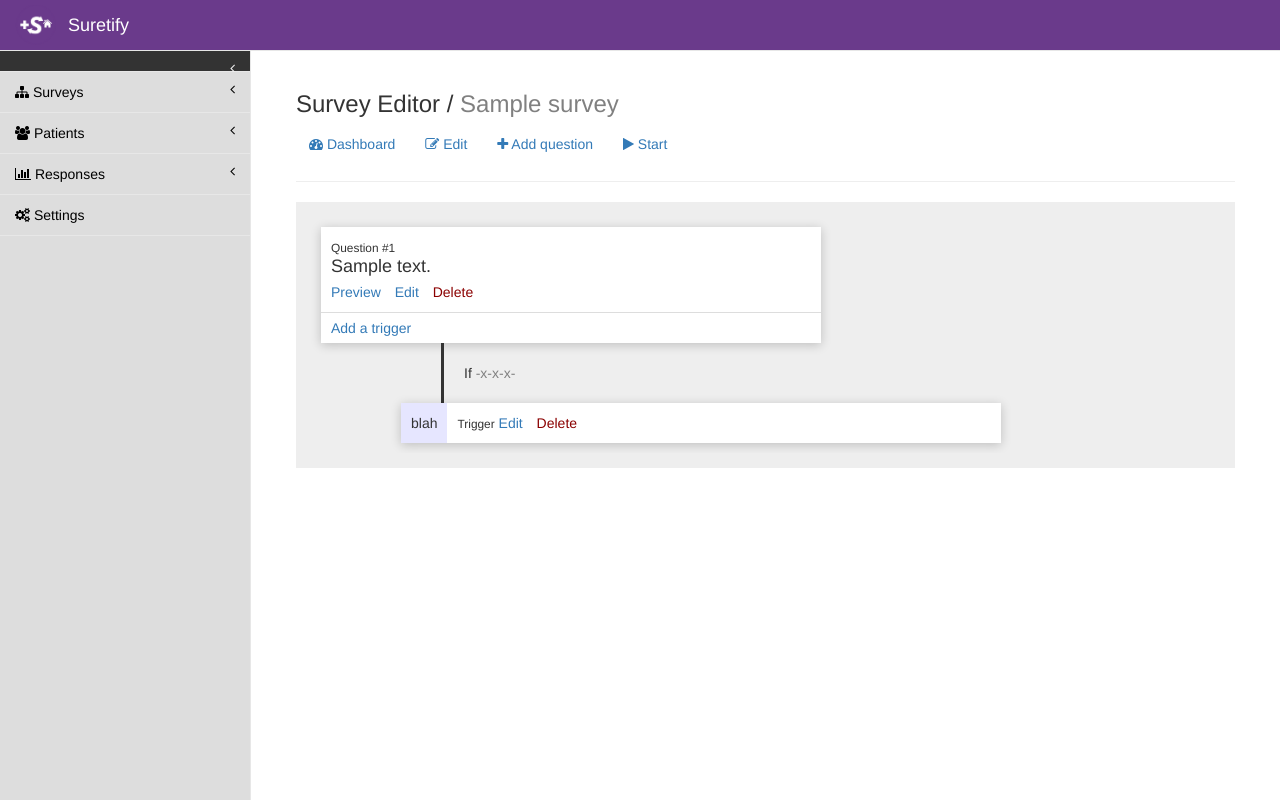
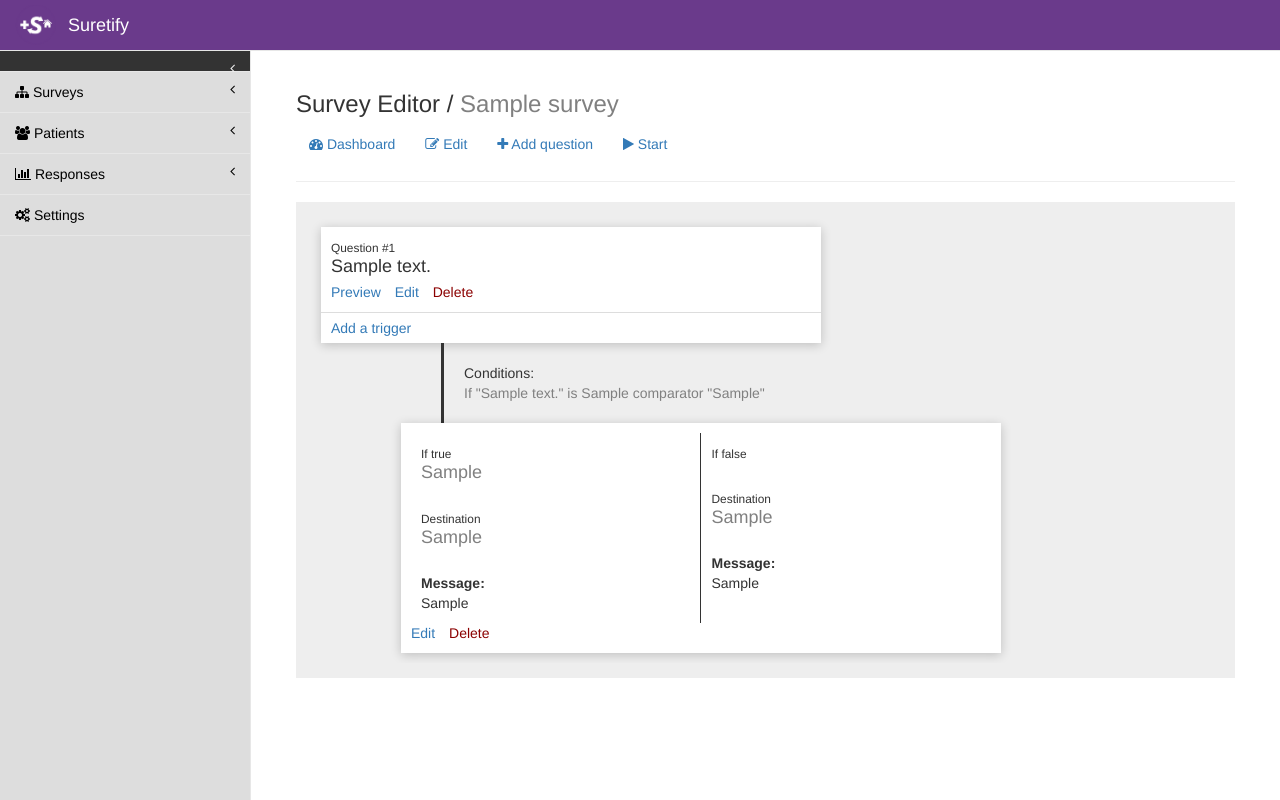
Before and after one commit to ryananeff/medtracker, a Python web app: template medtracker/templates/view_survey.html in a window 1280 px wide. Run offline with Jinja, Linux system fonts and the light colour scheme; the template is opened without the code that fills it: most values are stand-ins (such as "Sample title", 1, 10 or a date in 2020); some libraries are stand-ins or nearby versions.

Commit message:
editied trigger views

```diff
--- a/medtracker/models.py
+++ b/medtracker/models.py
@@ -284,6 +284,7 @@ class TriggerCondition(db.Model):
 	id = db.Column(db.Integer, primary_key=True)
 	trigger_id = db.Column(db.Integer, db.ForeignKey('trigger.id'))
 	subject_id = db.Column(db.Integer, db.ForeignKey('question.id'))
+	question = db.relationship("Question")
 	comparator = db.Column(ChoiceType(TRIGGER_COMPARATORS))
 	condition_value = db.Column(db.String)
 	next_comparator = db.Column(ChoiceType(TRIGGER_NEXT_COMPARATORS))
--- a/medtracker/templates/view_survey.html
+++ b/medtracker/templates/view_survey.html
@@ -29,17 +29,33 @@
 			{% if question.triggers != None %}
 				{% for trigger in question.triggers %}
 					<div class="connector">
-						<div class="connector-line" style="border-style:none none none solid; margin-left:120px; padding:20px;">If<span style="color: grey;"> -x-x-x- </span></div>
+						<div class="connector-line" style="border-style:none none none solid; margin-left:120px; padding:20px;">Conditions:<br>
+							{% for e in trigger.conditions %}
+							<span style="color: grey;"> If "{{e.question.body}}" is {{e.comparator}} "{{e.condition_value}}" {% if loop.last == False %}{{e.next_comparator}}{% endif %} </span></div>
+							{% endfor %}
 					</div>
 					<div class="media draggable" style="margin-left:80px; max-width:600px;margin-top:0px;box-shadow: 0px 2px 10px 0px rgba(0,0,0,0.2);">
-					<div class="media-left" style="background-color:#e6e6ff; padding:10px;box-shadow: 0px 2px 10px 0px rgba(0,0,0,0.2);">
-					  blah
+
+					<div class="media-body" style="padding:10px; background-color:white;padding:10px;">
+						<div class="media-body" style="padding:10px; background-color:white;padding:10px;border-right:1px solid;">
+					  <small>If true</small>
+					  <h4 class="media-heading"><span style="color: grey;"> {{trigger.yes_type}} </span></h4><br>
+					  <small>Destination</small>
+					  <h4 class="media-heading"><span style="color: grey;"> {{trigger.dest_yes}}  </span></h4><br>
+					  <span style="font-weight:bold">Message:</span><br>{{trigger.payload_yes}}<br>
+
 					</div>
 					<div class="media-body" style="padding:10px; background-color:white;padding:10px;">
-						<small>Trigger</small>
+					  <small>If false</small>
+					  <h4 class="media-heading"><span style="color: grey;"> {{trigger.no_type}} </span></h4><br>
+					  <small>Destination</small>
+					  <h4 class="media-heading"><span style="color: grey;"> {{trigger.dest_no}}  </span></h4><br>
+					  <span style="font-weight:bold">Message:</span><br>{{trigger.payload_no}}<br>
 
-					<a href="/triggers/edit/{{ trigger.id }}" style="padding-right:10px">Edit</a>
-					<a href="/triggers/delete/{{ trigger.id }}" style="color:darkred">Delete</a>
+					</div>
+
+						<a href="/triggers/edit/{{ trigger.id }}" style="padding-right:10px">Edit</a>
+						<a href="/triggers/delete/{{ trigger.id }}" style="color:darkred">Delete</a>
 					</div>
 					</div>
 				{% endfor %}
```
